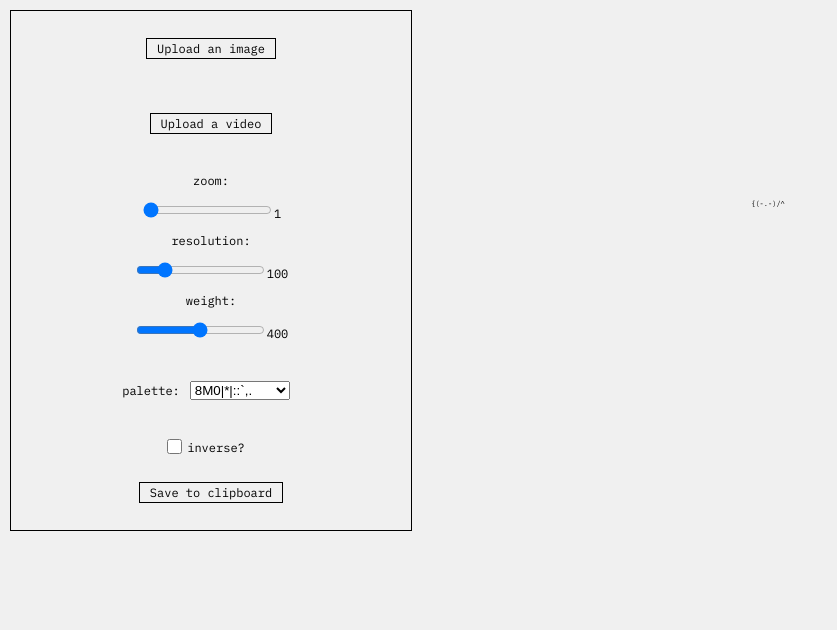
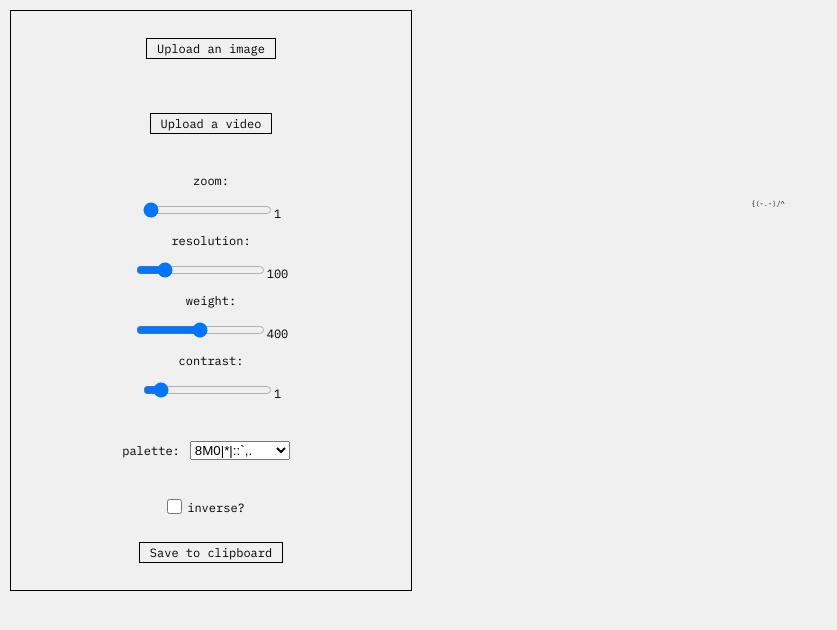
Before and after one commit to rybarczykj/ascii, a React (Create React App) app: page / in a window 1280 px wide. Shown: the top 630 px of the page, without its empty margins (0-837 px from the left). Built offline with nearby package versions, Linux system fonts and the light colour scheme; a web font is replaced by a local one.

Commit message:
add contrast

```diff
--- a/src/Menu.tsx
+++ b/src/Menu.tsx
@@ -24,6 +24,8 @@ interface MenuProps extends Omit<MenuContainerProps, 'onAsciiChange'> {
     onPaletteChange: (palette: string | string[]) => void;
     isColorInverted: boolean;
     onColorInvertedToggle: () => void;
+    contrast: number;
+    onContrastChange: (contrast: number) => void;
 }
 
 const Menu = ({
@@ -37,6 +39,8 @@ const Menu = ({
     onPaletteChange,
     isColorInverted,
     onColorInvertedToggle,
+    contrast,
+    onContrastChange,
 }: MenuProps): ReactElement => {
     return (
         <div className="menu">
@@ -101,6 +105,8 @@ const Menu = ({
                 specs={specs}
                 onSpecsChange={onSpecsChange}
                 onResolutionChange={onResolutionChange}
+                contrast={contrast}
+                onContrastChange={onContrastChange}
             />
             <PaletteDropdown selectedOption={palette} onOptionChange={onPaletteChange} />
 
@@ -137,6 +143,7 @@ export const MenuContainer = (props: MenuContainerProps): ReactElement => {
     const [isAsciiVideo, setIsAsciiVideo] = React.useState(false);
     const [selectedPalette, setSelectedPalette] = React.useState<string | string[]>(ASCIICHARS[0]);
     const [isColorInverted, setInvert] = React.useState(false);
+    const [contrast, setContrast] = React.useState(1);
 
     const video = document.createElement('video');
 
@@ -146,12 +153,14 @@ export const MenuContainer = (props: MenuContainerProps): ReactElement => {
         resolution,
         file,
         isVideo,
+        contrast,
     }: {
         palette: string | string[];
         isColorInverted: boolean;
         resolution: number;
         file: File | undefined;
         isVideo: boolean;
+        contrast: number;
     }) => {
         if (!file) {
             return;
@@ -166,7 +175,7 @@ export const MenuContainer = (props: MenuContainerProps): ReactElement => {
                 file: file,
                 maxWidth: resolution,
             }).then((canvas) => {
-                const newAscii = getAsciiFromCanvas(canvas, palette, isColorInverted);
+                const newAscii = getAsciiFromCanvas(canvas, palette, isColorInverted, contrast);
 
                 onAsciiChange(newAscii);
             });
@@ -184,8 +193,21 @@ export const MenuContainer = (props: MenuContainerProps): ReactElement => {
             resolution,
             file: currentFile,
             isVideo: isAsciiVideo,
+            contrast,
         });
-    }, 0);
+    }, 10);
+
+    const debouncedOnContrastChange = debounce((contrast: number) => {
+        setContrast(contrast);
+        updateAscii({
+            palette: selectedPalette,
+            isColorInverted,
+            resolution: specs.resolution,
+            file: currentFile,
+            isVideo: isAsciiVideo,
+            contrast,
+        });
+    }, 10);
 
     return (
         <Menu
@@ -199,6 +221,7 @@ export const MenuContainer = (props: MenuContainerProps): ReactElement => {
                     resolution: specs.resolution,
                     file: imageFile,
                     isVideo: false,
+                    contrast,
                 });
                 setCurrentFile(imageFile);
             }}
@@ -210,6 +233,7 @@ export const MenuContainer = (props: MenuContainerProps): ReactElement => {
                     resolution: specs.resolution,
                     file: videoFile,
                     isVideo: true,
+                    contrast,
                 });
                 setCurrentFile(videoFile);
             }}
@@ -222,6 +246,7 @@ export const MenuContainer = (props: MenuContainerProps): ReactElement => {
                     resolution: specs.resolution,
                     file: currentFile,
                     isVideo: isAsciiVideo,
+                    contrast,
                 });
             }}
             isColorInverted={isColorInverted}
@@ -233,8 +258,11 @@ export const MenuContainer = (props: MenuContainerProps): ReactElement => {
                     resolution: specs.resolution,
                     file: currentFile,
                     isVideo: isAsciiVideo,
+                    contrast,
                 });
             }}
+            contrast={contrast}
+            onContrastChange={debouncedOnContrastChange}
         />
     );
 };
--- a/src/Slider.tsx
+++ b/src/Slider.tsx
@@ -9,6 +9,7 @@ interface SliderProps {
     min: number;
     max: number;
     step?: number;
+    disabled?: boolean;
 }
 
 export const Slider: React.FC<SliderProps> = ({
@@ -19,6 +20,7 @@ export const Slider: React.FC<SliderProps> = ({
     min,
     max,
     step,
+    disabled,
 }) => {
     return (
         <div className="slidecontainer">
@@ -31,6 +33,7 @@ export const Slider: React.FC<SliderProps> = ({
                 value={value}
                 onChange={onChange}
                 step={step}
+                disabled={disabled}
             />
             <output>{label}</output>
         </div>
--- a/src/SliderSection.tsx
+++ b/src/SliderSection.tsx
@@ -1,12 +1,15 @@
 import { Slider } from './Slider';
 import React from 'react';
 import { SpecsState } from './App';
+import { on } from 'events';
 
 export const SliderSection: React.FC<{
     specs: SpecsState;
     onSpecsChange: (specs: SpecsState) => void;
     onResolutionChange: (resolution: number) => void;
-}> = ({ specs, onSpecsChange, onResolutionChange }) => {
+    contrast: number;
+    onContrastChange: (contrast: number) => void;
+}> = ({ specs, onSpecsChange, onResolutionChange, contrast, onContrastChange }) => {
     return (
         <>
             <Slider
@@ -45,6 +48,19 @@ export const SliderSection: React.FC<{
                 max={800}
                 label={specs.weight.toString()}
             />
+
+            <Slider
+                title={'contrast:'}
+                onChange={(event) => {
+                    const newContrast = parseFloat(event.target.value);
+                    onContrastChange(newContrast);
+                }}
+                value={contrast}
+                min={0.1}
+                max={10}
+                step={0.1}
+                label={contrast.toString()}
+            />
         </>
     );
 };
--- a/src/ascii-utils.tsx
+++ b/src/ascii-utils.tsx
@@ -26,12 +26,13 @@ export const getAsciiFromCanvas = (
     canvas: HTMLCanvasElement,
     asciiChars: string | string[],
     inverse = false,
+    contrast?: number,
 ): string => {
     const context = canvas.getContext('2d', {
         willReadFrequently: true,
     });
 
-    return getAsciiFromContext(context, canvas.width, canvas.height, asciiChars, inverse);
+    return getAsciiFromContext(context, canvas.width, canvas.height, asciiChars, inverse, contrast);
 };
 
 export const getAsciiFromContext = (
@@ -40,6 +41,7 @@ export const getAsciiFromContext = (
     canvasHeight: number,
     asciiChars: string | string[],
     inverse = false,
+    contrast?: number,
 ): string => {
     const data = context?.getImageData(0, 0, canvasWidth, canvasHeight);
 
@@ -53,9 +55,17 @@ export const getAsciiFromContext = (
     for (let y = 0; y < data.height; y++) {
         for (let x = 0; x < data.width; x++) {
             const pixelIndex = (y * data.width + x) * 4;
+            // perceived luminance acccording to https://en.wikipedia.org/wiki/Relative_luminance
             const luminance =
-                (pixels[pixelIndex] + pixels[pixelIndex + 1] + pixels[pixelIndex + 2]) / 3;
-            const asciiIndex = Math.floor((luminance / 255) * (asciiChars.length - 1));
+                0.2126 * pixels[pixelIndex] +
+                0.7152 * pixels[pixelIndex + 1] +
+                0.0722 * pixels[pixelIndex + 2];
+
+            const contrastedLuminance = contrast
+                ? Math.max(Math.min((luminance - 127.5) * contrast, 255), 0)
+                : luminance;
+
+            const asciiIndex = Math.floor((contrastedLuminance / 255) * (asciiChars.length - 1));
             if (inverse) {
                 ascii += asciiChars[asciiChars.length - asciiIndex - 1];
             } else {
```
